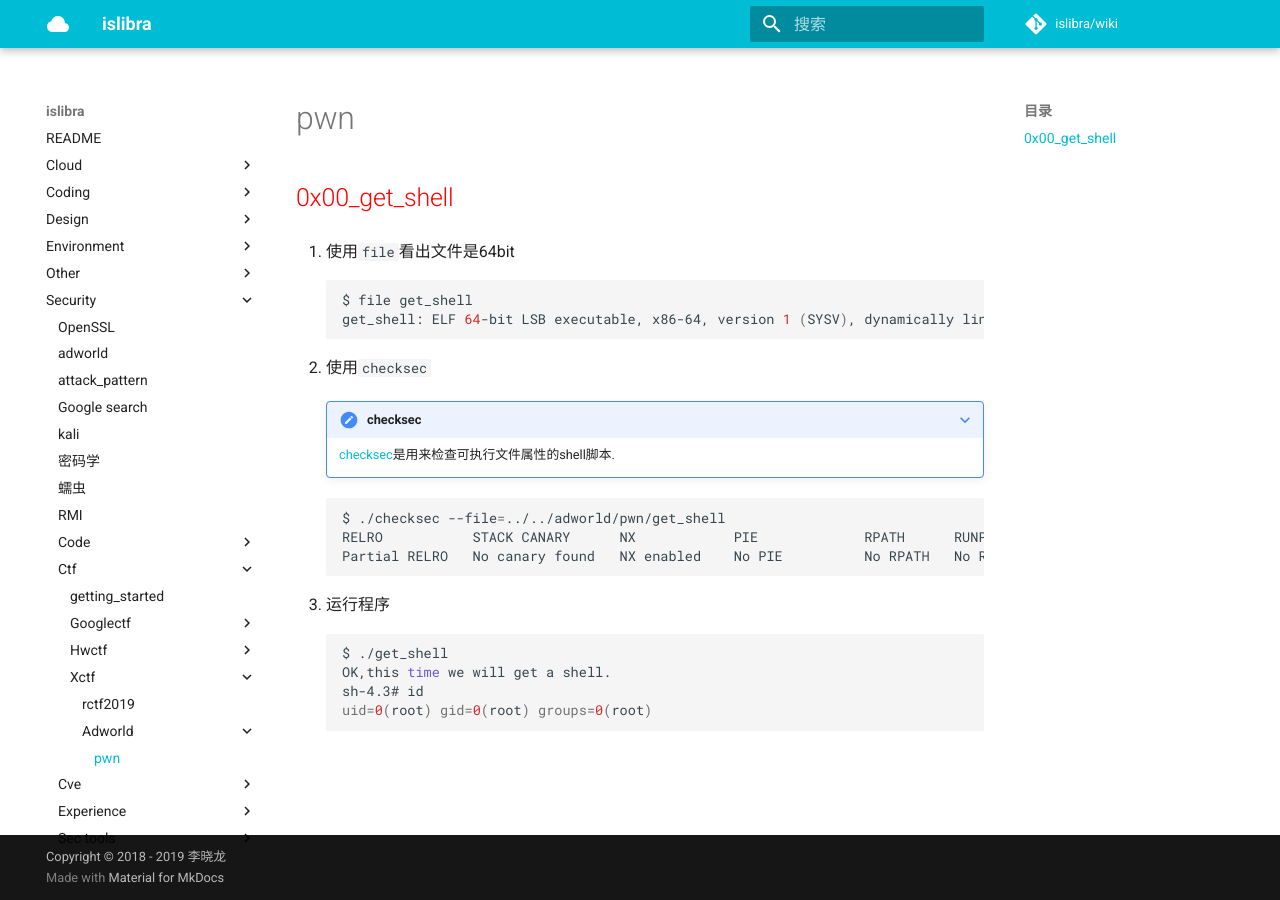
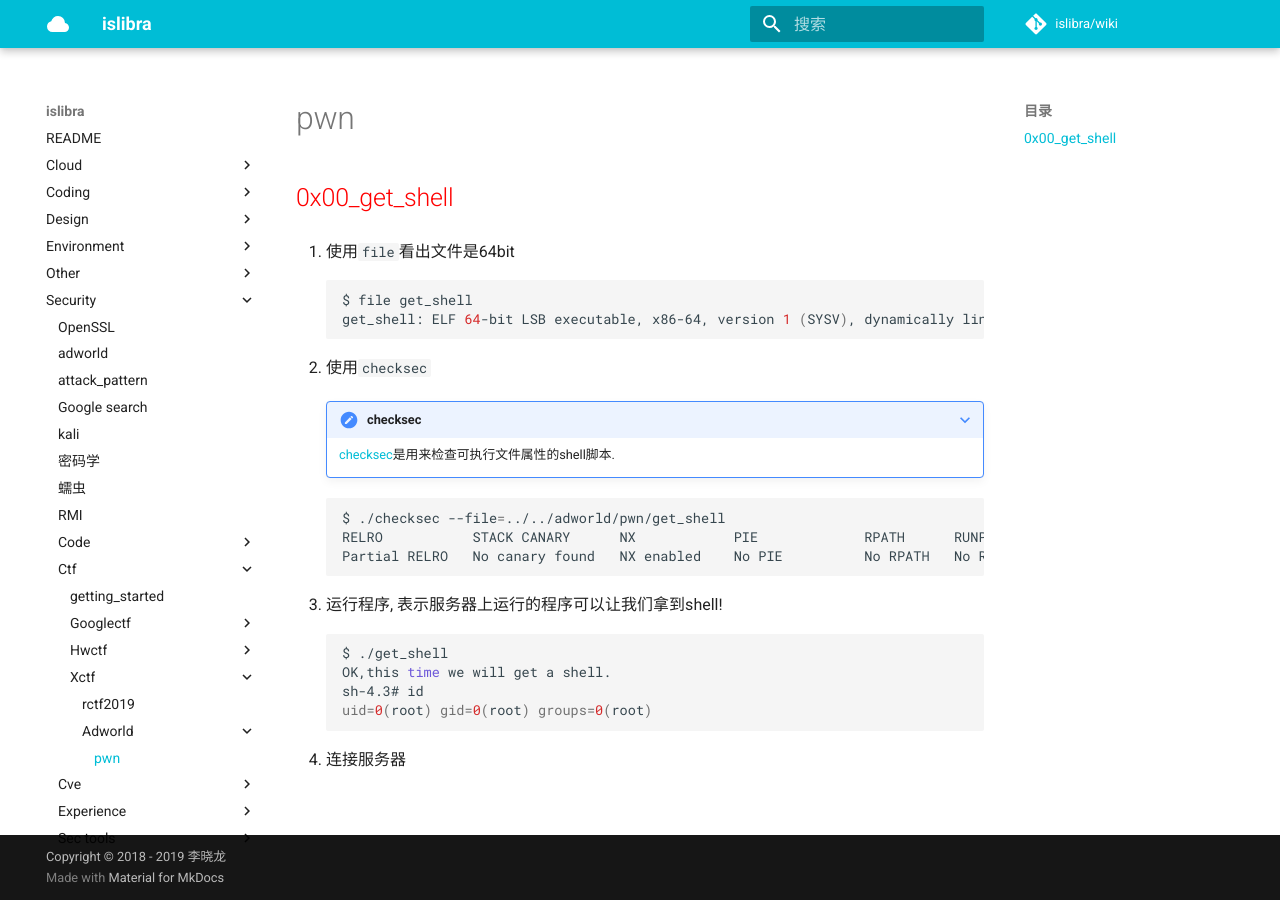
Before and after one commit to islibra/wiki, an MkDocs documentation site: the page built from docs/security/ctf/xctf/adworld/pwn.md, in a window 1280 px wide. Built offline with MkDocs 1.6.1 and Material for MkDocs 9.7.7, drawn with Linux system fonts in a browser that asks for light colours; comment, search, counter and statistics services are not loaded.

Commit message:
Update pwn.md

````diff
--- a/docs/security/ctf/xctf/adworld/pwn.md
+++ b/docs/security/ctf/xctf/adworld/pwn.md
@@ -20,7 +20,7 @@
     Partial RELRO   No canary found   NX enabled    No PIE          No RPATH   No RUNPATH   68 Symbols     No       0               0       ../../adworld/pwn/get_shell
     ```
 
-1. 运行程序
+1. 运行程序, 表示服务器上运行的程序可以让我们拿到shell!
 
     ```bash
     $ ./get_shell
@@ -28,3 +28,5 @@
     sh-4.3# id
     uid=0(root) gid=0(root) groups=0(root)
     ```
+
+1. 连接服务器
````
